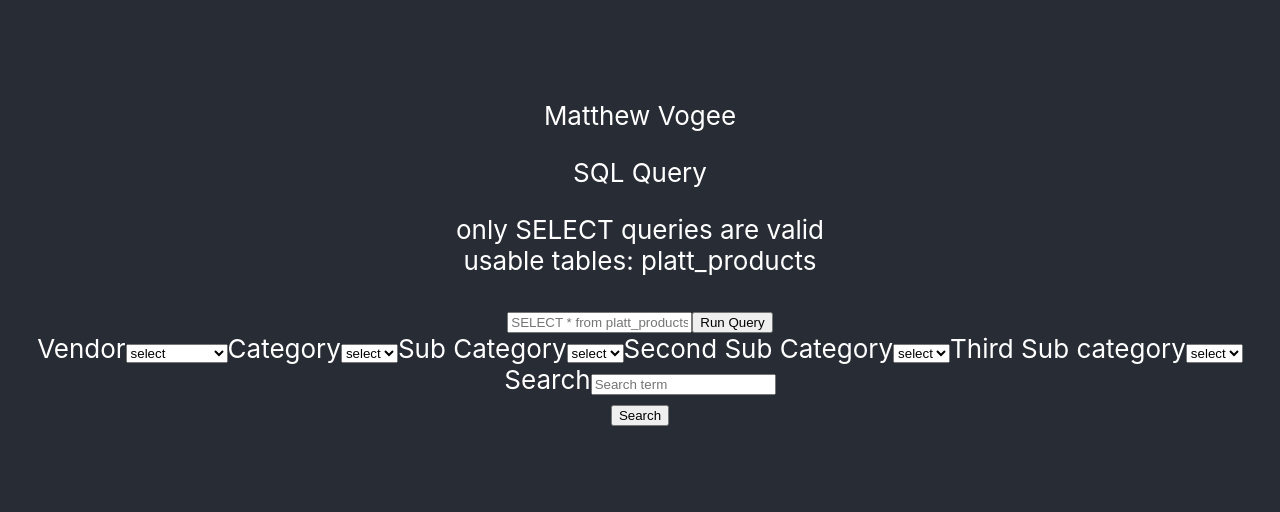
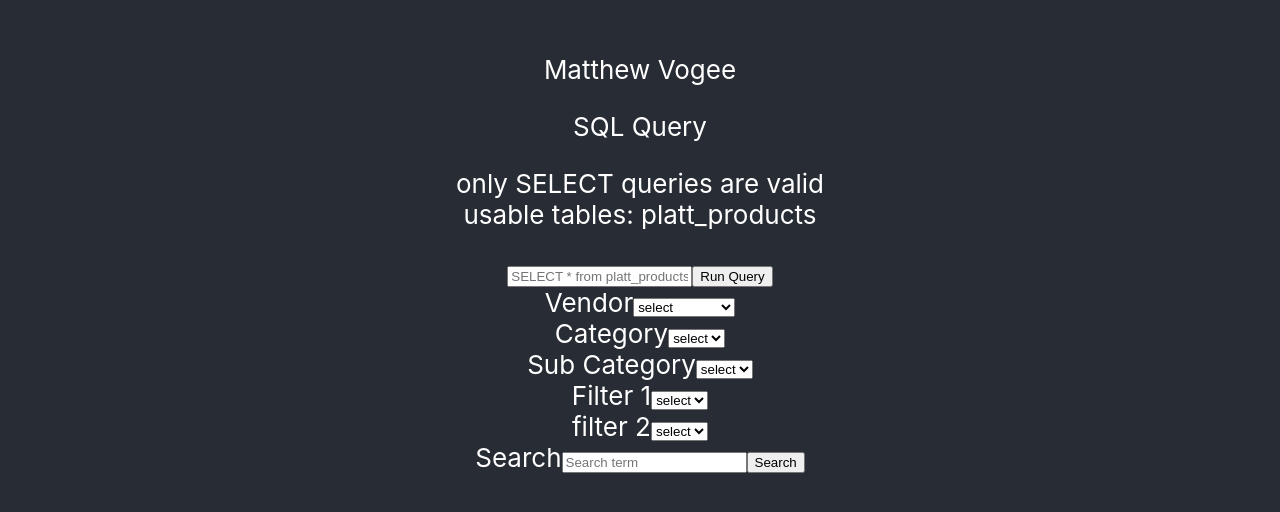
Before and after one commit to mvogee/Price_scraper_frontEnd, a React (Create React App) app in the folder client/: page / in a window 1280 px wide. Shown: the part 150-662 px from the top of the page. Built offline with nearby package versions, Linux system fonts and the light colour scheme.

Commit message:
Created Select component instead of having it all in one sub component. Moved components to component folder.

```diff
--- a/client/src/App.jsx
+++ b/client/src/App.jsx
@@ -1,6 +1,6 @@
 
 import './App.css';
-import FormWrapper from './FormWrapper';
+import FormWrapper from './components/FormWrapper';
 
 function App() {
 const vendors = [{key: 4, value:"select"}, {key: 0, value: "platt"}, {key: 1, value: "Home Deport"}, {key: 2, value: "Bell Electric"}];
--- a/client/src/SearchForm.jsx
+++ /dev/null
@@ -1,48 +0,0 @@
-import React from "react";
-
-
-export default class SearchForm extends React.Component {
-    constructor(props) {
-        super(props);
-    }
-
-    selectOptions(option) {
-        console.log("option");
-        return (<option className="list-item" key={option.key} value={option.value}>{option.value}</option>)
-    }
-
-    componentDidMount() {
-        console.log("mounted");
-    }
-
-    render() {
-        console.log(this.props);
-        return (
-        <div>
-            <label htmlFor="vendorList">Vendor</label>
-            <select name="vendorList" value={this.props.selectedVendor.value} onChange={this.props.handleVendorChange}>
-                {this.props.vendorList.map(this.selectOptions)}
-            </select>
-            <label htmlFor="categoryList">Category</label>
-            <select name="categroyList" value={this.props.selectedCategory.value} onChange={this.props.handleCatChange}>
-                {this.props.categoryList.map(this.selectOptions)}
-            </select>
-            <label htmlFor="subCategoryOne">Sub Category</label>
-            <select name="subCategoryOne" value={this.props.selectedSubCatOne.value} onChange={this.props.handleSubCatOneChange} >
-                {this.props.subCatListOne.map(this.selectOptions)}
-            </select>
-            <label htmlFor="subCategoryTwo">Second Sub Category</label>
-            <select name="subCategoryTwo" value={this.props.selectedSubCatTwo.value} onChange={this.props.handleSubCatTwoChange} >
-                {this.props.subCatListTwo.map(this.selectOptions)}
-            </select>
-            <label htmlFor="subCategoryThree">Third Sub category</label>
-            <select name="subCategoryThree" value={this.props.selectedSubCatThree.value} onChange={this.props.handleSubCatThreeChange} >
-                {this.props.subCatListThree.map(this.selectOptions)}
-            </select>
-            <label htmlFor="nameSearch">Search</label>
-            <input name="nameSearch" type="text" value={this.props.nameSearch} onChange={this.props.handleSearchChange} placeholder="Search term"></input>
-
-        </div>
-        );
-    }
-}
--- a/client/src/FormWrapper.jsx
+++ b/client/src/components/FormWrapper.jsx
@@ -1,6 +1,6 @@
 import React from "react";
 import QueryForm from "./SqlQueryForm";
-import SearchForm from "./SearchForm";
+import Select from "./Select";
 
 
 
@@ -92,27 +92,43 @@ export default class FormWrapper extends React.Component{
         return (
             <form>
                 <QueryForm name="Matthew Vogee"/>
-                <SearchForm
-                    selectedVendor={this.state.selectedVendor}
-                    vendorList={this.state.vendorList}
-                    handleVendorChange={this.handleVendorChange}
-
-                    selectedCategory={this.state.selectedCategory}
-                    categoryList={this.state.categoryList}
-                    handleCatChange={this.handleCatChange}
-
-                    selectedSubCatOne={this.state.selectedSubCatOne}
-                    subCatListOne={this.state.subCatListOne}
-                    handleSubCatOneChange={this.handleSubCatOneChange}
-
-                    selectedSubCatTwo={this.state.selectedSubCatTwo}
-                    subCatListTwo={this.state.subCatListTwo}
-                    handleSubCatTwoChange={this.handleSubCatTwoChange}
-
-                    selectedSubCatThree={this.state.selectedSubCatThree}
-                    subCatListThree={this.state.subCatListThree}
-                    handleSubCatThreeChange={this.handleSubCatThreeChange}
-                    />
+                <Select
+                    label="Vendor"
+                    selectName="vendorList"
+                    selected={this.state.selectedVendor}
+                    onChange={this.handleVendorChange}
+                    optionList={this.state.vendorList}
+                />
+                <Select
+                    label="Category"
+                    selectName="categoryList"
+                    selected={this.state.selectedCategory}
+                    onChange={this.handleCatChange}
+                    optionList={this.state.categoryList}
+                />
+                <Select
+                    label="Sub Category"
+                    selectName="SubCategory"
+                    selected={this.state.selectedSubCatOne}
+                    onChange={this.handleSubCatOneChange}
+                    optionList={this.state.subCatListOne}
+                />
+                <Select
+                    label="Filter 1"
+                    selectName="filterOne"
+                    selected={this.state.selectedSubCatTwo}
+                    onChange={this.handleSubCatTwoChange}
+                    optionList={this.state.subCatListTwo}
+                />
+                <Select
+                    label="filter 2"
+                    selectName="filterTwo"
+                    selected={this.state.selectedSubCatThree}
+                    onChange={this.handleSubCatThreeChange}
+                    optionList={this.state.subCatListThree}
+                />
+                 <label htmlFor="nameSearch">Search</label>
+                <input name="nameSearch" type="text" value={this.state.nameSearch} onChange={this.handleSearchChange} placeholder="Search term"></input>
                 <button type="submit" value="submit" onClick={this.handleSubmit}>Search</button>
             </form>
         )
--- /dev/null
+++ b/client/src/components/Select.jsx
@@ -0,0 +1,20 @@
+import React from "react";
+
+export default class Select extends React.Component {
+
+    selectOptions(option) {
+        console.log("option");
+        return (<option className="list-item" key={option.key} value={option.value}>{option.value}</option>)
+    }
+
+    render() {
+        return (
+            <div className="select">
+                <label htmlFor={this.props.selectName}>{this.props.label}</label>
+                <select name={this.props.selectName} value={this.props.selected.value} onChange={this.props.onChange}>
+                    {this.props.optionList.map(this.selectOptions)}
+                </select>
+            </div>
+        )
+    }
+}
```
Also changed, not shown: client/src/components/SqlQueryForm.jsx (renamed from client/src/SqlQueryForm.jsx).
